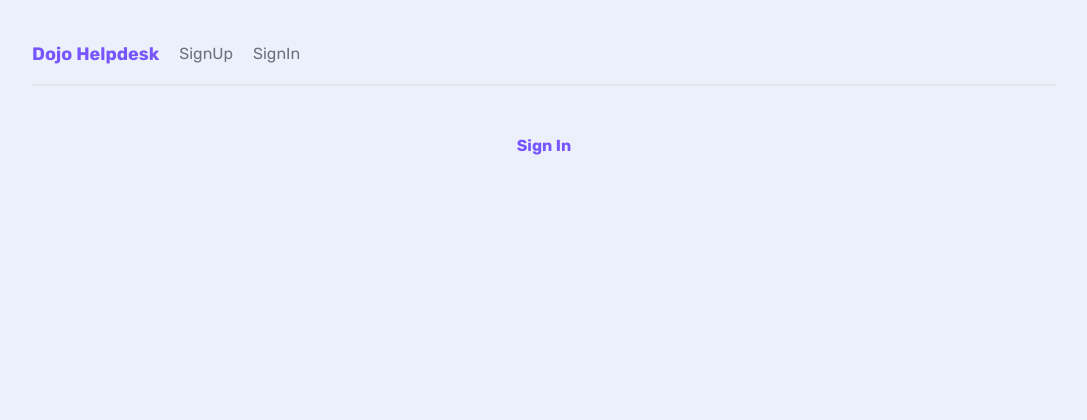
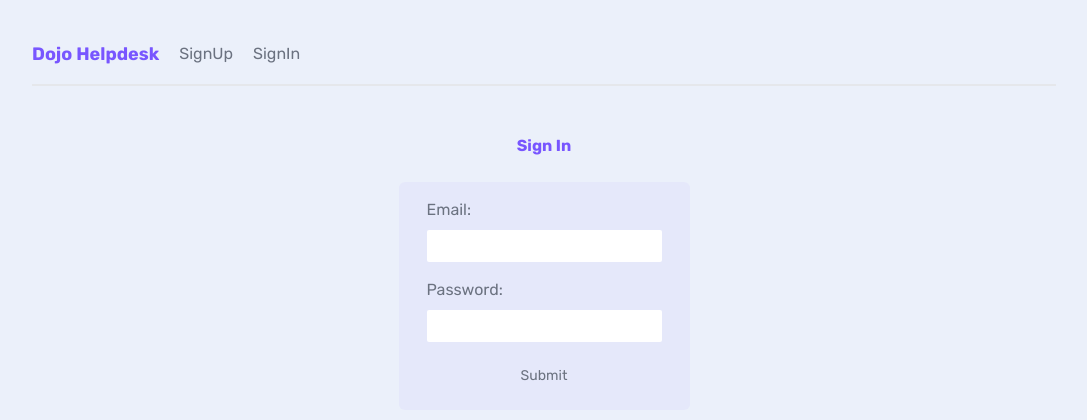
Before and after one commit to rizwanishaq/next-learning, a Next.js app: page /signin in a window 1280 px wide. Shown: the top 420 px of the page, without its empty margins (96-1183 px from the left). Built offline with nearby package versions, Linux system fonts and the light colour scheme.

Commit message:
next section

```diff
--- a/app/(auth)/signin/page.jsx
+++ b/app/(auth)/signin/page.jsx
@@ -1,7 +1,18 @@
+"use client";
+import AuthForm from "@components/AuthForm";
+
 const SignInPage = () => {
+  const handleSubmit = async (e, email, password) => {
+    e.preventDefault();
+
+    console.log(email, password);
+  };
+
   return (
     <main>
       <h2 className="text-center">Sign In</h2>
+
+      <AuthForm handleSubmit={handleSubmit} />
     </main>
   );
 };
--- a/app/(auth)/signup/page.jsx
+++ b/app/(auth)/signup/page.jsx
@@ -1,7 +1,36 @@
+"use client";
+
+import { createClientComponentClient } from "@supabase/auth-helpers-nextjs";
+
+import AuthForm from "@components/AuthForm";
+import { useState } from "react";
+
 const SignUpPage = () => {
+  const [error, setError] = useState("");
+
+  const handleSubmit = async (e, email, password) => {
+    e.preventDefault();
+
+    const supabase = createClientComponentClient();
+    const { error } = await supabase.auth.signUp({
+      email,
+      password,
+      options: {
+        emailRedirectTo: `${location.origin / api / auth / callback}`,
+      },
+    });
+    if (error) {
+      setError(error.message);
+    }
+    if (!error) {
+    }
+  };
   return (
     <main>
       <h2 className="text-center">Sign Up</h2>
+
+      <AuthForm handleSubmit={handleSubmit} />
+      {error && <div className="error">{error}</div>}
     </main>
   );
 };
--- /dev/null
+++ b/components/AuthForm.jsx
@@ -0,0 +1,32 @@
+"use client";
+
+import { useState } from "react";
+
+export default function AuthForm({ handleSubmit }) {
+  const [email, setEmail] = useState("");
+  const [password, setPassword] = useState("");
+
+  return (
+    <form onSubmit={(e) => handleSubmit(e, email, password)}>
+      <label>
+        <span>Email: </span>
+        <input
+          type="email"
+          value={email}
+          required
+          onChange={(e) => setEmail(e.target.value)}
+        />
+      </label>
+      <label>
+        <span>Password: </span>
+        <input
+          type="password"
+          value={password}
+          required
+          onChange={(e) => setPassword(e.target.value)}
+        />
+      </label>
+      <button type="submit">Submit</button>
+    </form>
+  );
+}
--- a/package.json
+++ b/package.json
@@ -9,6 +9,8 @@
     "lint": "next lint"
   },
   "dependencies": {
+    "@supabase/auth-helpers-nextjs": "^0.7.4",
+    "@supabase/supabase-js": "^2.32.0",
     "autoprefixer": "10.4.14",
     "eslint": "8.46.0",
     "eslint-config-next": "13.4.13",
```
Also changed, not shown: 2 other files (tests, documents, lock files or other folders).
